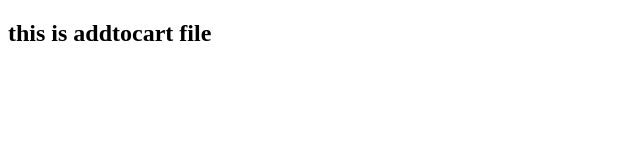
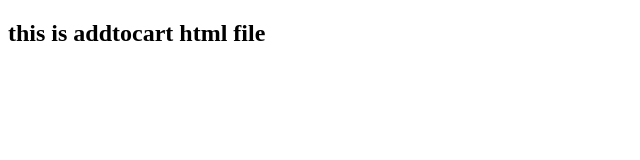
Before and after one commit to Ramprakash2506/git_2, a plain HTML site: page addtocart.html in a window 1280 px wide. Shown: the whole page, without its empty margins (0-640 px from the left). Drawn offline with Linux system fonts and the light colour scheme.

Commit message:
this is addtocart html  file

```diff
--- a/addtocart.html
+++ b/addtocart.html
@@ -6,6 +6,6 @@
     <title>Document</title>
 </head>
 <body>
-    <h2> this is addtocart file</h2>
+    <h2> this is addtocart html file</h2>
 </body>
 </html>
```
